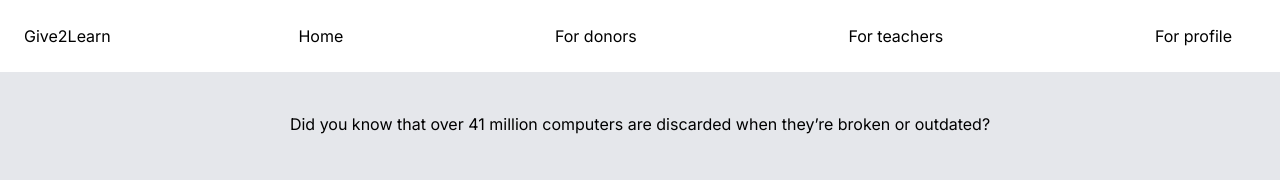
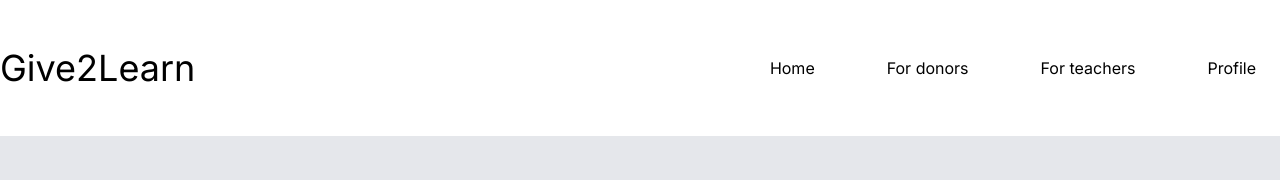
Before and after one commit to cindywongdev/give2learn-frontend, a Next.js app: page / in a window 1280 px wide. Shown: the top 180 px of the page. Built offline with nearby package versions, Linux system fonts and the light colour scheme.

Commit message:
styled nav

```diff
--- a/src/app/nav/Nav.tsx
+++ b/src/app/nav/Nav.tsx
@@ -3,8 +3,10 @@
 export default function Nav(){
     return (
         <header>
-                    <div className='flex items-center justify-between flex-wrap bg-white p-6'>
-                        <div>Give2Learn</div>
+                    <div className='flex items-center justify-between flex-wrap bg-white py-12'>
+                        <div className="title text-4xl">Give2Learn</div>
+
+                        <div className='flex gap-12'>
                             <Link href='/' className='mr-6'>
                                 Home
                             </Link>
@@ -15,8 +17,9 @@
                                 For teachers
                             </Link>
                             <Link href='/profile' className='mr-6'>
-                            For profile
+                                Profile
                             </Link>
+                        </div>
                     </div>
         </header>
     )
```
Lines whose indentation alone changed are shown as unchanged.
